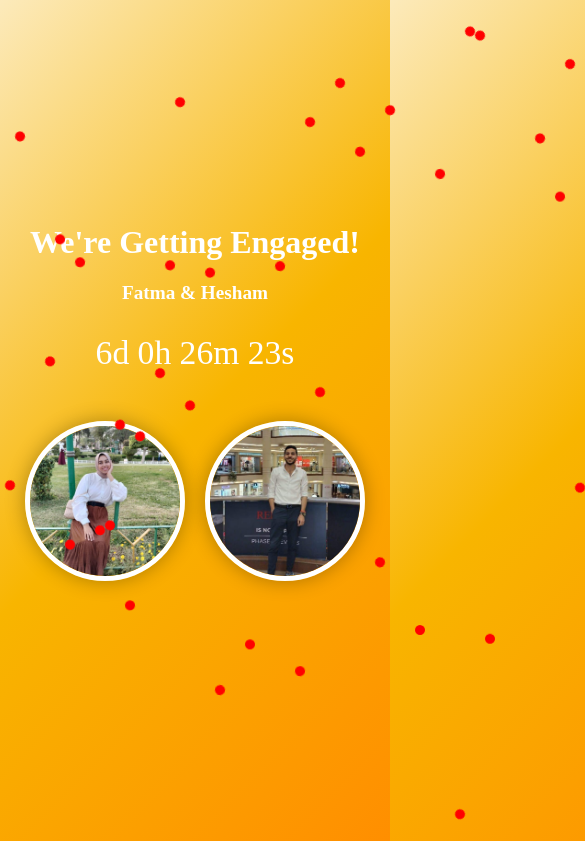
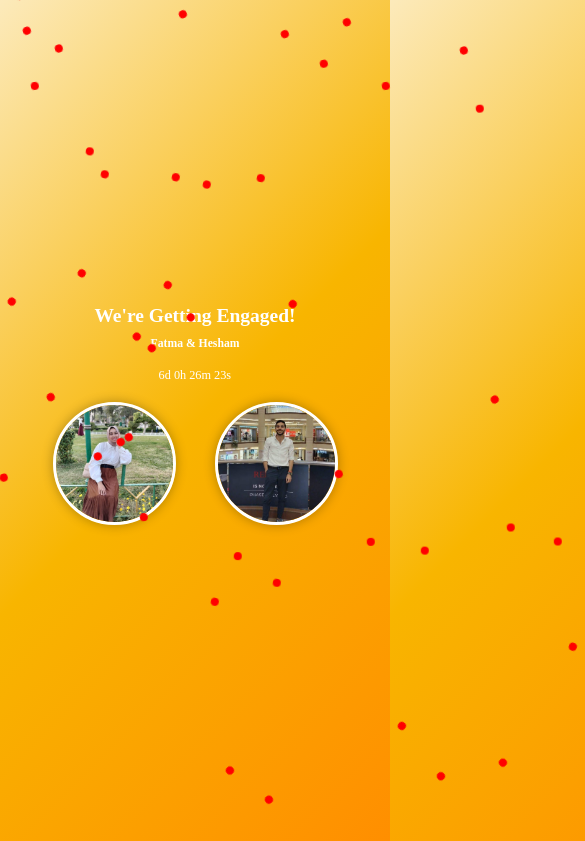
Before and after one commit to FatmaMetwally/engagment-Countdown, a plain HTML site: page index.html in a window 390 px wide. Shown: the top 841 px of the page, 585 px wide, since content can reach past the window. Drawn offline with Linux system fonts and the light colour scheme.

Commit message:
Update styles.css
Responsive

```diff
--- a/styles.css
+++ b/styles.css
@@ -1,4 +1,3 @@
-/* styles.css */
 /* styles.css */
 
 body {
@@ -17,46 +16,48 @@ body {
 }
 
 h1 {
-  font-size: 2.5rem;
+  font-size: 3vw; /* Responsive font size */
+  margin-bottom: 2vw; /* Responsive margin */
 }
 
 h2 {
-  font-size: 1.5rem;
+  font-size: 2vw; /* Responsive font size */
+  margin-bottom: 2vw; /* Responsive margin */
 }
 
 #countdown {
-  font-size: 2rem;
-  margin-top: 30px;
+  font-size: 2vw; /* Responsive font size */
+  margin-top: 5vw; /* Responsive margin */
   animation: countdown-animation 1s ease-in-out infinite alternate;
 }
 
 #photos {
-  margin-top: 50px;
+  margin-top: 5vw; /* Responsive margin */
   display: flex;
   justify-content: center;
 }
 
 .your-photo,
 .partner-photo {
-  width: 200px;
-  height: 200px;
+  width: 15vw; /* Responsive width */
+  height: 15vw; /* Responsive height */
   object-fit: cover;
-  margin: 0 20px;
+  margin: 0 2vw; /* Responsive margin */
   border-radius: 50%;
-  border: 5px solid #fff;
-  box-shadow: 0 0 20px rgba(0, 0, 0, 0.3);
+  border: 0.5vw solid #fff; /* Responsive border */
+  box-shadow: 0 0 2vw rgba(0, 0, 0, 0.3); /* Responsive box shadow */
   animation: photo-fade-in 2s ease forwards;
 }
 
 #confetti {
-  margin-top: 50px;
+  margin-top: 5vw; /* Responsive margin */
   display: flex;
   justify-content: center;
 }
 
 .confetti {
-  width: 10px;
-  height: 10px;
+  width: 1vw; /* Responsive width */
+  height: 1vw; /* Responsive height */
   background-color: #f00;
   border-radius: 50%;
   animation: confetti-fall linear infinite;
@@ -83,7 +84,7 @@ h2 {
 @keyframes photo-fade-in {
   from {
     opacity: 0;
-    transform: translateY(-50px);
+    transform: translateY(-2vw);
   }
   to {
     opacity: 1;
@@ -94,17 +95,28 @@ h2 {
 /* Media query for smaller screens */
 @media only screen and (max-width: 768px) {
   h1 {
-    font-size: 2rem;
+    font-size: 5vw; /* Responsive font size */
   }
 
   h2 {
-    font-size: 1.2rem;
+    font-size: 3vw; /* Responsive font size */
+  }
+
+  #countdown {
+    font-size: 3vw; /* Responsive font size */
   }
 
   .your-photo,
   .partner-photo {
-    width: 150px;
-    height: 150px;
-    margin: 0 10px;
+    width: 30vw; /* Responsive width */
+    height: 30vw; /* Responsive height */
+    margin: 0 5vw; /* Responsive margin */
+    border-width: 1vw; /* Responsive border width */
+    box-shadow: 0 0 3vw rgba(0, 0, 0, 0.3); /* Responsive box shadow */
+  }
+
+  .confetti {
+    width: 2vw; /* Responsive width */
+    height: 2vw; /* Responsive height */
   }
 }
```
